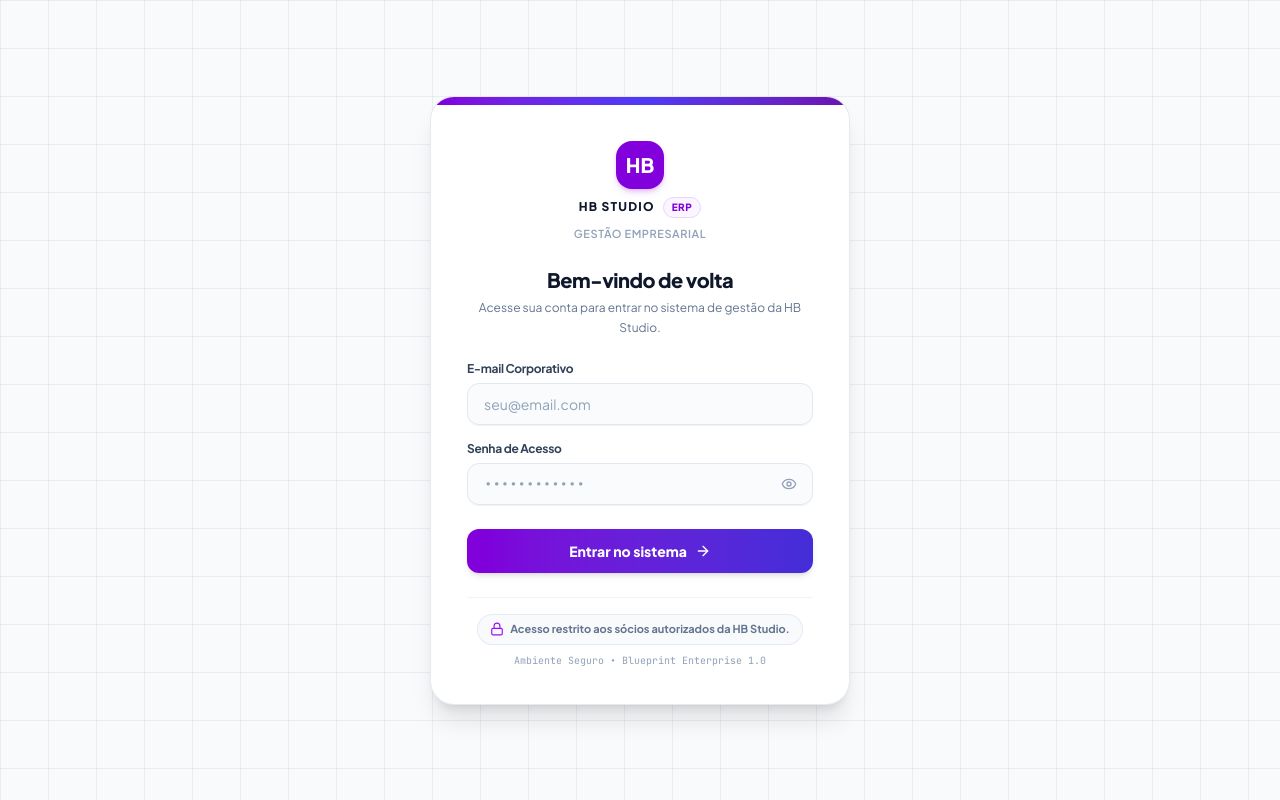
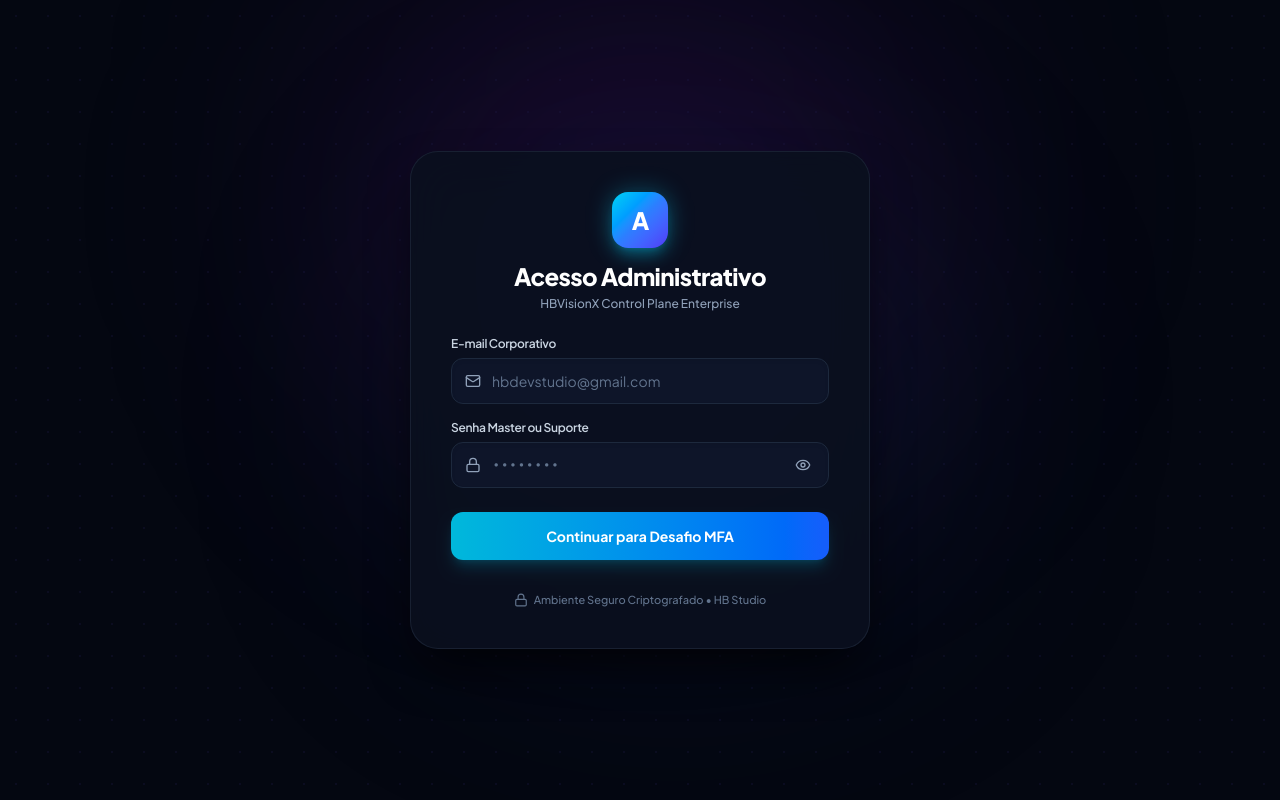
Before and after one commit to HenriqueBuzeto/HBStudio, a Next.js app in the folder apps/web/: page /login in a window 1280 px wide. Built offline with nearby package versions, Linux system fonts and the light colour scheme; no server answers.

Commit message:
design(auth): implement dark theme login UI matching control plane mockup

```diff
--- a/apps/web/app/login/page.tsx
+++ b/apps/web/app/login/page.tsx
@@ -1,62 +1,55 @@
 import type { Metadata } from "next";
 import { LoginForm } from "@/components/auth/LoginForm";
-import { ShieldCheck, Lock } from "lucide-react";
+import { Lock } from "lucide-react";
 
 export const metadata: Metadata = {
-  title: "Login de Sócios | HB Studio ERP",
+  title: "Acesso Administrativo | HB Studio ERP",
   description: "Acesso exclusivo aos sócios e diretores executivos da HB Studio",
 };
 
 export default function LoginPage() {
   return (
-    <div className="min-h-screen w-full flex items-center justify-center p-4 relative hb-grid-background">
-      {/* Container Central com Estética HBVisionX */}
-      <div className="w-full max-w-[420px] bg-white rounded-3xl border border-slate-200/90 shadow-xl overflow-hidden relative z-10 transition-all">
-        {/* Faixa decorativa superior com gradiente sutil da HB Studio */}
-        <div className="h-2 w-full bg-gradient-to-r from-purple-700 via-indigo-600 to-purple-800" />
+    <div className="min-h-screen w-full flex items-center justify-center p-4 relative bg-[#040711] overflow-hidden select-none">
+      {/* Background Decorativo com Brilhos e Gradientes Roxo e Azul Escuro */}
+      <div className="absolute inset-0 pointer-events-none">
+        {/* Glow Central Superior Roxo */}
+        <div className="absolute top-1/4 left-1/2 -translate-x-1/2 -translate-y-1/2 w-[600px] h-[500px] bg-purple-900/20 blur-[130px] rounded-full" />
+        {/* Glow Lateral Azul/Ciano */}
+        <div className="absolute bottom-1/4 left-1/3 w-[500px] h-[400px] bg-blue-950/30 blur-[120px] rounded-full" />
+        {/* Grid Sutil Dark */}
+        <div className="absolute inset-0 bg-[radial-gradient(#1e1b4b_1px,transparent_1px)] [background-size:32px_32px] opacity-25" />
+      </div>
 
-        <div className="p-8 sm:p-9 space-y-6">
-          {/* Área de Identidade Visual */}
-          <div className="space-y-2 text-center">
-            <div className="inline-flex items-center justify-center w-12 h-12 rounded-2xl bg-purple-700 text-white font-extrabold text-xl shadow-md shadow-purple-700/20 mb-2">
-              HB
+      {/* Card Central com Estética Idêntica à Imagem de Referência */}
+      <div className="w-full max-w-[460px] bg-[#0b101f]/90 rounded-[28px] border border-[#1e293b]/70 shadow-2xl shadow-black/80 backdrop-blur-xl p-8 sm:p-10 relative z-10 transition-all space-y-6">
+
+        {/* Logo / Ícone Superior com Gradiente Azul e Brilho */}
+        <div className="flex flex-col items-center justify-center text-center space-y-3">
+          <div className="relative group">
+            <div className="w-14 h-14 rounded-2xl bg-gradient-to-br from-cyan-400 via-blue-500 to-indigo-600 flex items-center justify-center shadow-lg shadow-cyan-500/30">
+              <span className="text-white font-extrabold text-2xl tracking-tighter">A</span>
             </div>
-            <div className="flex items-center justify-center gap-2">
-              <span className="text-xs font-black tracking-widest text-slate-900 uppercase">
-                HB Studio
-              </span>
-              <span className="text-[10px] font-extrabold uppercase tracking-wider text-purple-700 bg-purple-50 px-2 py-0.5 rounded-full border border-purple-200">
-                ERP
-              </span>
-            </div>
-            <p className="text-[11px] font-semibold text-slate-400 uppercase tracking-wider">
-              Gestão Empresarial
+            {/* Glow sutil atrás do ícone */}
+            <div className="absolute inset-0 rounded-2xl bg-cyan-400/30 blur-md -z-10" />
+          </div>
+
+          <div className="space-y-1">
+            <h1 className="text-2xl font-extrabold text-white tracking-tight">
+              Acesso Administrativo
+            </h1>
+            <p className="text-xs font-medium text-slate-400">
+              HBVisionX Control Plane Enterprise
             </p>
           </div>
+        </div>
 
-          {/* Título de Boas-vindas */}
-          <div className="space-y-1 text-center">
-            <h1 className="text-xl font-extrabold text-slate-900 tracking-tight">
-              Bem-vindo de volta
-            </h1>
-            <p className="text-xs text-slate-500 leading-relaxed">
-              Acesse sua conta para entrar no sistema de gestão da HB Studio.
-            </p>
-          </div>
+        {/* Formulário de Login */}
+        <LoginForm />
 
-          {/* Formulário de Autenticação */}
-          <LoginForm />
-
-          {/* Rodapé Institucional e de Governança */}
-          <div className="pt-4 border-t border-slate-100 space-y-2 text-center">
-            <div className="inline-flex items-center gap-1.5 text-[11px] font-bold text-slate-500 bg-slate-50 px-3 py-1.5 rounded-full border border-slate-200/80">
-              <Lock className="w-3.5 h-3.5 text-purple-600" />
-              <span>Acesso restrito aos sócios autorizados da HB Studio.</span>
-            </div>
-            <p className="text-[10px] text-slate-400 font-mono">
-              Ambiente Seguro • Blueprint Enterprise 1.0
-            </p>
-          </div>
+        {/* Rodapé Seguro e Discreto */}
+        <div className="pt-2 flex items-center justify-center gap-1.5 text-[11px] font-medium text-slate-500">
+          <Lock className="w-3.5 h-3.5 text-slate-500" />
+          <span>Ambiente Seguro Criptografado • HB Studio</span>
         </div>
       </div>
     </div>
--- a/apps/web/components/auth/LoginForm.tsx
+++ b/apps/web/components/auth/LoginForm.tsx
@@ -5,7 +5,7 @@ import { useRouter } from "next/navigation";
 import { useAuth } from "@/lib/auth";
 import { PasswordField } from "./PasswordField";
 import { AuthFeedback } from "./AuthFeedback";
-import { Loader2, ArrowRight } from "lucide-react";
+import { Loader2, Mail } from "lucide-react";
 
 export function LoginForm() {
   const router = useRouter();
@@ -59,7 +59,7 @@ export function LoginForm() {
         router.push("/");
       } else if (res.status === 401 || res.status === 403) {
         // Mensagem genérica padronizada: segurança contra enumeração de contas
-        setFeedback("Não foi possível entrar. Verifique suas credenciais ou procure o responsável pelo acesso.");
+        setFeedback("Credenciais inválidas ou usuário administrativo inativo.");
       } else {
         setFeedback("Não foi possível conectar ao servidor. Tente novamente.");
       }
@@ -78,10 +78,14 @@ export function LoginForm() {
       <div className="space-y-1.5">
         <label
           htmlFor="email-input"
-          className="block text-xs font-bold text-slate-700 tracking-tight"
+          className="block text-xs font-semibold text-slate-300 tracking-tight"
         >
           E-mail Corporativo
         </label>
+        <div className="relative">
+          <div className="absolute left-3.5 top-1/2 -translate-y-1/2 text-slate-400 pointer-events-none">
+            <Mail className="w-4 h-4" />
+          </div>
           <input
             id="email-input"
             type="email"
@@ -92,15 +96,16 @@ export function LoginForm() {
             }}
             disabled={loading}
             autoComplete="email"
-          placeholder="seu@email.com"
-          className={`w-full px-4 py-2.5 text-sm bg-slate-50/70 hover:bg-slate-50 focus:bg-white border ${
+            placeholder="hbdevstudio@gmail.com"
+            className={`w-full pl-10 pr-4 py-3 text-sm bg-slate-900/90 hover:bg-slate-900 focus:bg-slate-950 border ${
               fieldErrors.email
-              ? "border-rose-400 focus:ring-rose-500/20"
-              : "border-slate-200 focus:ring-purple-500/20 focus:border-purple-600"
-          } rounded-xl focus:outline-none focus:ring-2 text-slate-900 transition-all placeholder:text-slate-400 shadow-2xs`}
+                ? "border-rose-500/80 focus:ring-rose-500/30"
+                : "border-slate-800 focus:border-cyan-500 focus:ring-cyan-500/20"
+            } rounded-xl focus:outline-none focus:ring-2 text-white transition-all placeholder:text-slate-500 shadow-inner`}
           />
+        </div>
         {fieldErrors.email && (
-          <p className="text-[11px] font-semibold text-rose-500 animate-fadeIn">
+          <p className="text-[11px] font-semibold text-rose-400 animate-fadeIn">
             {fieldErrors.email}
           </p>
         )}
@@ -109,7 +114,7 @@ export function LoginForm() {
       {/* Campo Senha */}
       <PasswordField
         id="password-input"
-        label="Senha de Acesso"
+        label="Senha Master ou Suporte"
         value={password}
         onChange={(e) => {
           setPassword(e.target.value);
@@ -117,27 +122,24 @@ export function LoginForm() {
         }}
         disabled={loading}
         autoComplete="current-password"
-        placeholder="••••••••••••"
+        placeholder="••••••••"
         error={fieldErrors.password}
       />
 
-      {/* Botão Entrar no Sistema */}
+      {/* Botão de Ação com gradiente ciano / azul conforme a imagem de referência */}
       <div className="pt-2">
         <button
           type="submit"
           disabled={loading}
-          className="w-full h-11 bg-gradient-to-r from-purple-700 to-indigo-700 hover:from-purple-800 hover:to-indigo-800 active:scale-[0.99] text-white font-extrabold text-sm rounded-xl transition-all shadow-md hover:shadow-purple-700/20 flex items-center justify-center gap-2 cursor-pointer disabled:opacity-70 disabled:cursor-not-allowed"
+          className="w-full py-3.5 px-4 bg-gradient-to-r from-cyan-500 to-blue-600 hover:from-cyan-400 hover:to-blue-500 active:from-cyan-600 active:to-blue-700 text-white font-bold text-sm rounded-xl shadow-lg shadow-cyan-500/20 transition-all duration-150 flex items-center justify-center gap-2 cursor-pointer disabled:opacity-60 disabled:cursor-not-allowed"
         >
           {loading ? (
             <>
               <Loader2 className="w-4 h-4 animate-spin text-white" />
-              <span>Verificando credenciais...</span>
+              <span>Autenticando...</span>
             </>
           ) : (
-            <>
-              <span>Entrar no sistema</span>
-              <ArrowRight className="w-4 h-4" />
-            </>
+            <span>Continuar para Desafio MFA</span>
           )}
         </button>
       </div>
--- a/apps/web/components/auth/PasswordField.tsx
+++ b/apps/web/components/auth/PasswordField.tsx
@@ -1,5 +1,5 @@
 import React from "react";
-import { Eye, EyeOff } from "lucide-react";
+import { Eye, EyeOff, Lock } from "lucide-react";
 
 interface PasswordFieldProps extends React.InputHTMLAttributes<HTMLInputElement> {
   label: string;
@@ -11,23 +11,28 @@ export function PasswordField({ label, error, className, ...props }: PasswordFie
 
   return (
     <div className="space-y-1.5">
-      <label className="block text-xs font-bold text-slate-700 tracking-tight">
+      <label className="block text-xs font-semibold text-slate-300 tracking-tight">
         {label}
       </label>
       <div className="relative">
+        <div className="absolute left-3.5 top-1/2 -translate-y-1/2 text-slate-400 pointer-events-none">
+          <Lock className="w-4 h-4" />
+        </div>
         <input
           {...props}
           type={showPassword ? "text" : "password"}
-          className={`w-full px-4 py-2.5 pr-11 text-sm bg-slate-50/70 hover:bg-slate-50 focus:bg-white border ${
-            error ? "border-rose-400 focus:ring-rose-500/20" : "border-slate-200 focus:ring-purple-500/20 focus:border-purple-600"
-          } rounded-xl focus:outline-none focus:ring-2 text-slate-900 transition-all placeholder:text-slate-400 shadow-2xs font-mono`}
+          className={`w-full pl-10 pr-11 py-3 text-sm bg-slate-900/90 hover:bg-slate-900 focus:bg-slate-950 border ${
+            error
+              ? "border-rose-500/80 focus:ring-rose-500/30"
+              : "border-slate-800 focus:border-cyan-500 focus:ring-cyan-500/20"
+          } rounded-xl focus:outline-none focus:ring-2 text-white transition-all placeholder:text-slate-500 font-mono shadow-inner`}
         />
         <button
           type="button"
           onClick={() => setShowPassword(!showPassword)}
           tabIndex={-1}
           aria-label={showPassword ? "Ocultar senha" : "Ver senha"}
-          className="absolute right-3 top-1/2 -translate-y-1/2 text-slate-400 hover:text-slate-600 p-1 rounded-md transition-colors"
+          className="absolute right-3.5 top-1/2 -translate-y-1/2 text-slate-400 hover:text-slate-200 p-1 rounded-md transition-colors"
         >
           {showPassword ? (
             <EyeOff className="w-4 h-4" />
@@ -37,7 +42,7 @@ export function PasswordField({ label, error, className, ...props }: PasswordFie
         </button>
       </div>
       {error && (
-        <p className="text-[11px] font-semibold text-rose-500 animate-fadeIn">{error}</p>
+        <p className="text-[11px] font-semibold text-rose-400 animate-fadeIn">{error}</p>
       )}
     </div>
   );
```
Also changed, not shown: apps/web/components/auth/AuthFeedback.tsx (+6 -8 lines). Lines whose indentation alone changed are shown as unchanged.
